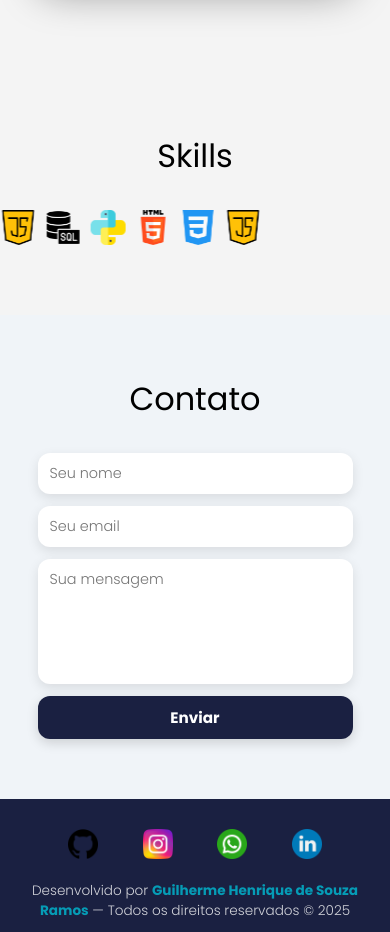
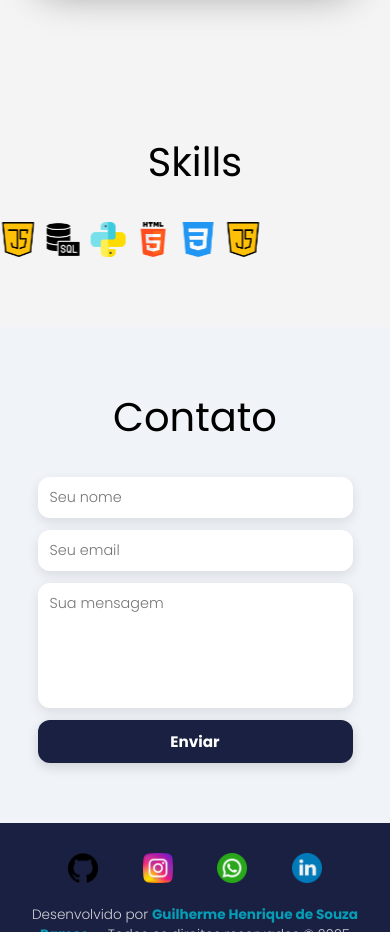
Before and after one commit to Souza012/portifolio-2026, a plain HTML site: page index.html in a window 390 px wide. Shown: the part 3184-4116 px from the top of the page. Drawn offline with nearby package versions, Linux system fonts and the light colour scheme; a web font is replaced by a local one.

```diff
--- a/style/style.css
+++ b/style/style.css
@@ -716,11 +716,6 @@ h3 {
     font-size: 0.85rem;
   }
 
-  /* Skills & Contato */
-  .skills h2,
-  .contato h2 {
-    font-size: 2rem;
-  }
 
   .skills-carousel {
     display: flex;
```
